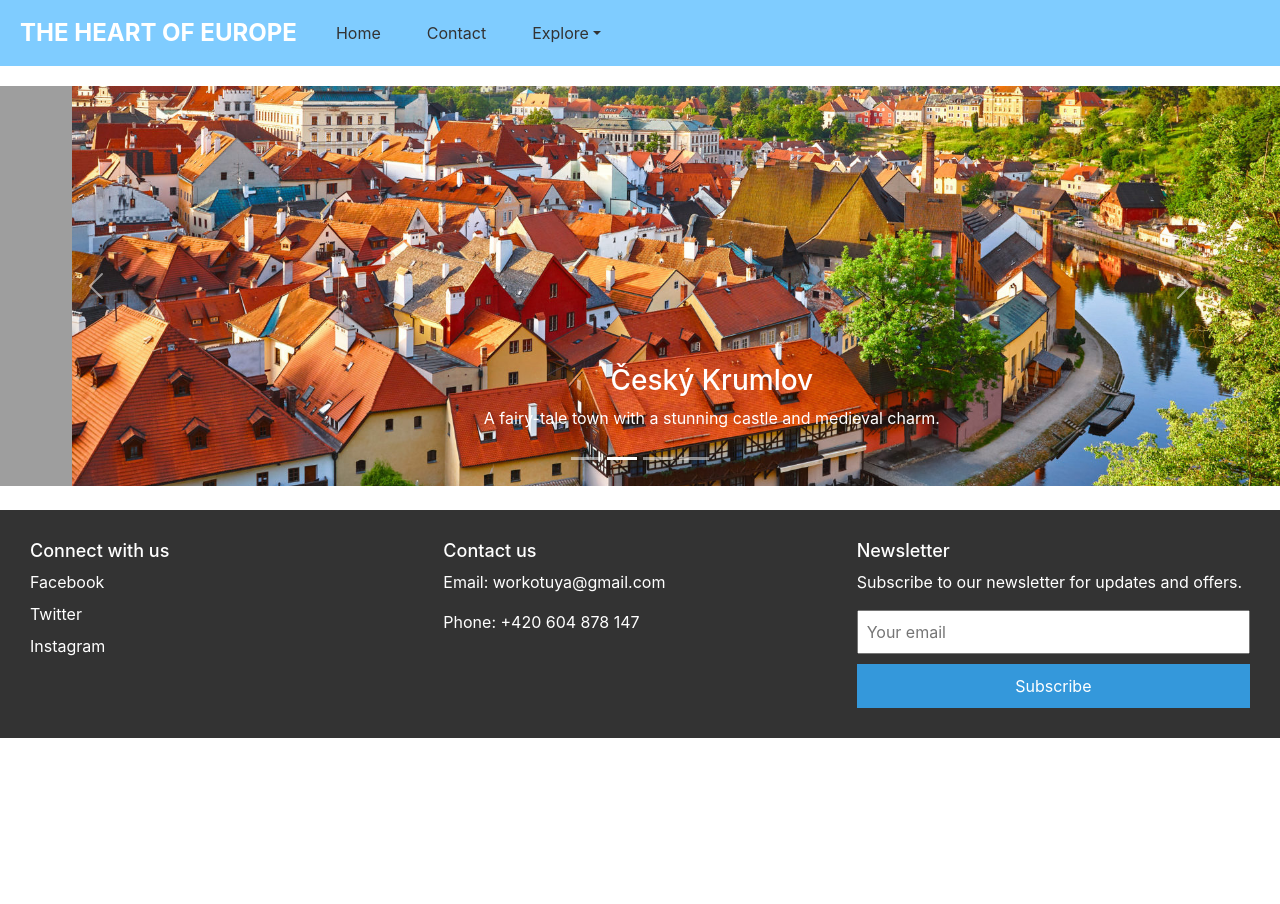
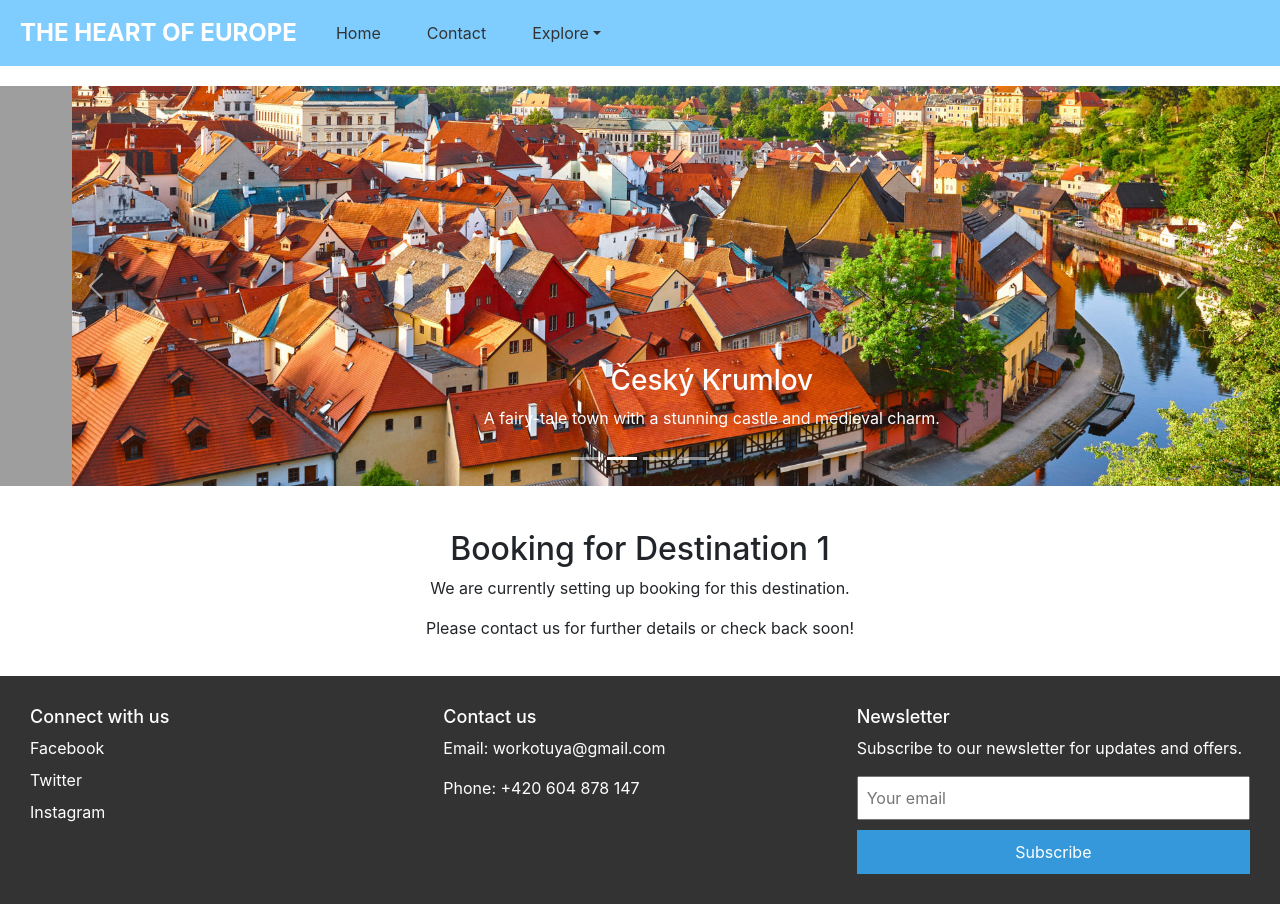
Before and after one commit to Trialerror-phase/tembea-czech-republic, a React (Create React App) app: page /book/1 in a window 1280 px wide. Before the commit the page ends 800 px from the top, so only its background shows below. Built offline with nearby package versions, Linux system fonts and the light colour scheme; grey boxes are pictures that could not be loaded.

Commit message:
update booking

```diff
--- a/src/App.js
+++ b/src/App.js
@@ -17,6 +17,7 @@ import ContactForm
 
 // Import the custom CSS file
 import Travel from './components/Travel';
+import Booking from './components/Booking';
 import './App.css';
 
 const App = () => {
@@ -114,6 +115,8 @@ const App = () => {
                         element={<DestinationList />}
                     />
 					<RouteElement path="/travel" element={<Travel />} />
+					<RouteElement path="/book/:id" element={<Booking />} />
+
 					{/* Add routes for travel, destinations, and experience */}
 				</Routes>
 				{/* Footer */}
--- /dev/null
+++ b/src/components/Booking.js
@@ -0,0 +1,24 @@
+import React from 'react';
+import styled from 'styled-components';
+import { useParams } from 'react-router-dom';
+
+const BookingContainer = styled.div`
+    max-width: 600px;
+    margin: auto;
+    padding: 20px;
+    text-align: center;
+`;
+
+const Booking = () => {
+    const { id } = useParams(); // Get the destination ID from the URL
+
+    return (
+        <BookingContainer>
+            <h2>Booking for Destination {id}</h2>
+            <p>We are currently setting up booking for this destination.</p>
+            <p>Please contact us for further details or check back soon!</p>
+        </BookingContainer>
+    );
+};
+
+export default Booking;
--- a/src/components/DestinationDetail.js
+++ b/src/components/DestinationDetail.js
@@ -1,6 +1,6 @@
 import React from 'react';
 import styled from 'styled-components';
-import { useParams } from 'react-router-dom'; // Import the useParams hook
+import { useParams, useNavigate } from 'react-router-dom'; // Import useNavigate hook
 import destinations from './Destinations';
 
 const DetailContainer = styled.div`
@@ -26,6 +26,8 @@ const DetailButton = styled.button`
 
 const DestinationDetail = () => {
     const { id } = useParams(); // Extract the 'id' from the URL
+    const navigate = useNavigate(); // Initialize the navigate function
+
     const destinationId = parseInt(id, 10); // Convert the 'id' to an integer
     const destination = destinations.find(
         (dest) => dest.id === destinationId
@@ -38,6 +40,11 @@ const DestinationDetail = () => {
             </div>
         );
     }
+
+    // Define handleBooking
+    const handleBooking = () => {
+        navigate(`/book/${destination.id}`); // Navigate to the booking page
+    };
 
     return (
         <DetailContainer>
@@ -53,7 +60,7 @@ const DestinationDetail = () => {
             <p>
                 Best time to visit: {destination.bestTime || 'Not specified'}
             </p>
-            <DetailButton>Book Now</DetailButton>
+            <DetailButton onClick={handleBooking}>Book Now</DetailButton>
         </DetailContainer>
     );
 };
--- a/src/components/Destinations.js
+++ b/src/components/Destinations.js
@@ -14,6 +14,7 @@ const Destinations = [
         image: '/acce/dreamstime_xxl_151405329.jpg',
         rating: 4.8,
         bestTime: 'May to September',
+        bookingLink: 'https://booking.com/cesky-krumlov',
     },
     {
         id: 3,
```
